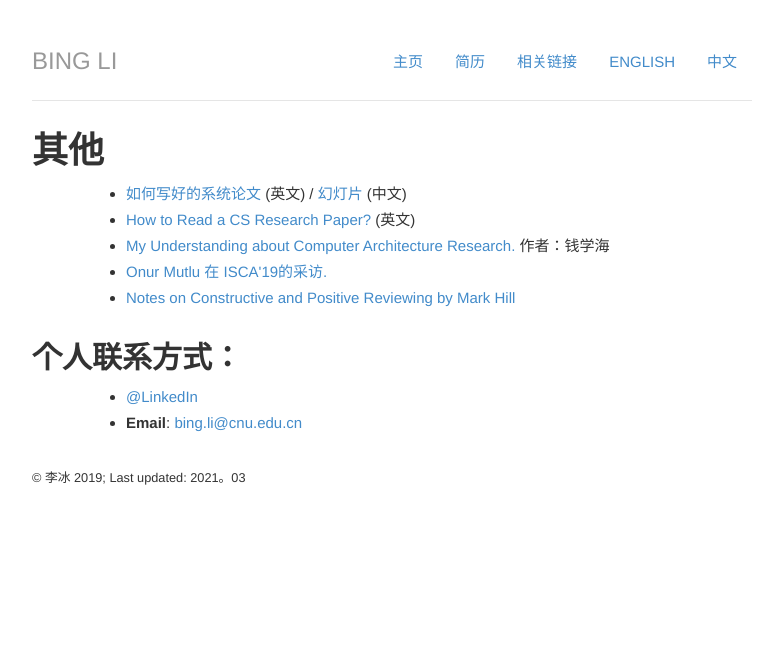
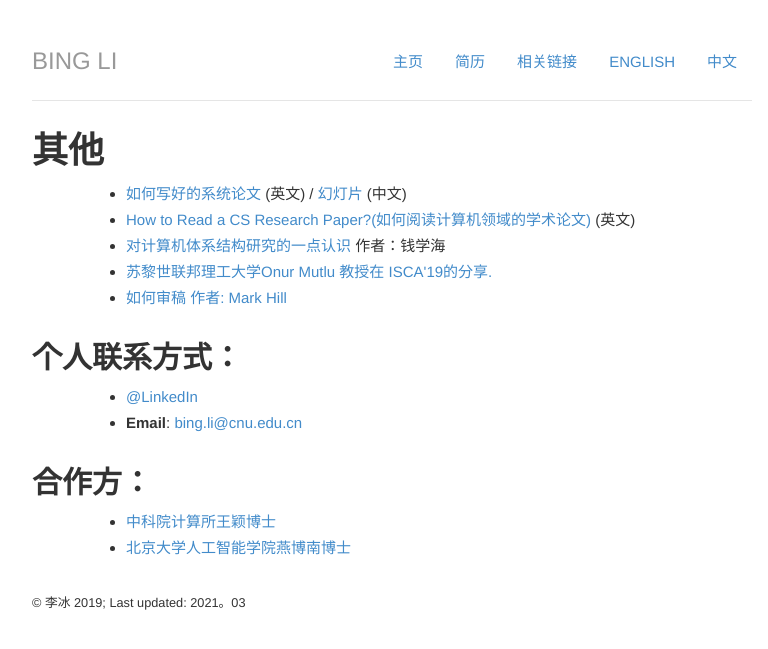
Before and after one commit to libingict/libingict.github.io, a Jekyll site: the page built from about/index_cn.html, in a window 1280 px wide. Shown: the top 649 px of the page, without its empty margins (248-1016 px from the left). Built offline with Jekyll 4.4.1, drawn with Linux system fonts in a browser that asks for light colours; nearby versions of some CDN libraries; library files that are not in the unit come from our copies; a script that is not in the unit is left out.

Commit message:
Update index_cn.html

```diff
--- a/about/index_cn.html
+++ b/about/index_cn.html
@@ -5,10 +5,10 @@ title: 其他
 	<h1>{{page.title}}</h1>
 	<ul class="about">
 			<li> <a href="https://www.usenix.org/legacy/events/samples/submit/advice_old.html">如何写好的系统论文</a> (英文) / <a href="/blog/DC_1_2_how_to_write_a_good_system_paper.pdf"> 幻灯片</a> (中文)</li>
-			<li> <a href="/blog/reading-paper.pdf"> How to Read a CS Research Paper?</a> (英文)</li>
-		<li><a href="/files/View_on_CA_Research.pdf"> My Understanding about Computer Architecture Research.  </a> 作者：钱学海 </li>
-			<li> <a href="https://v.youku.com/v_show/id_XNDI3MjU3MTM0OA"> Onur Mutlu 在 ISCA'19的采访. </a></li>
-			<li> <a href="http://www.cs.utexas.edu/users/mckinley/notes/reviewing.html?from=timeline&isappinstalled=0"> Notes on Constructive and Positive Reviewing by <a href="http://www.cs.wisc.edu/~markhill/"> Mark Hill </a></li>
+			<li> <a href="/blog/reading-paper.pdf"> How to Read a CS Research Paper?(如何阅读计算机领域的学术论文)</a> (英文)</li>
+		<li><a href="/files/View_on_CA_Research.pdf"> 对计算机体系结构研究的一点认识 </a> 作者：钱学海 </li>
+			<li> <a href="https://v.youku.com/v_show/id_XNDI3MjU3MTM0OA"> 苏黎世联邦理工大学Onur Mutlu 教授在 ISCA'19的分享. </a></li>
+			<li> <a href="http://www.cs.utexas.edu/users/mckinley/notes/reviewing.html?from=timeline&isappinstalled=0"> 如何审稿 <a href="http://www.cs.wisc.edu/~markhill/">作者: Mark Hill </a></li>
 	</ul>
 	<h2>个人联系方式：</h2>
 	<div class="about">
@@ -18,3 +18,11 @@ title: 其他
 				<!-- <li><a href="#">Another site you want to link to</a></li> -->
 				</ul>
 	</div>
+	<h2>合作方：</h2>
+	<div class="about">
+		<ul class="contacts">
+				<li><a href="https://wangying-ict.github.io/">中科院计算所王颖博士</a></li>
+				<li><a href="http://scholar.pku.edu.cn/bonanyan/bio">北京大学人工智能学院燕博南博士</a> </li>
+				<!-- <li><a href="#">Another site you want to link to</a></li> -->
+		</ul>
+	</div>
```
